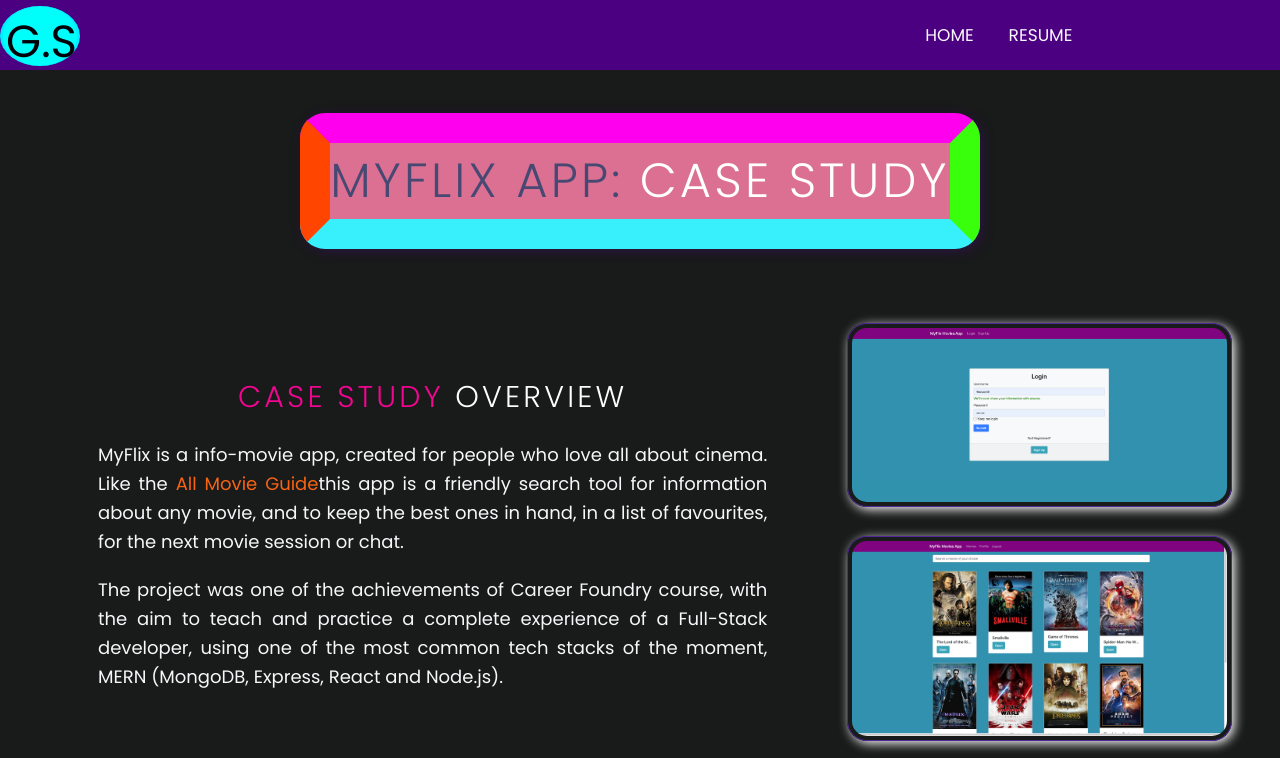
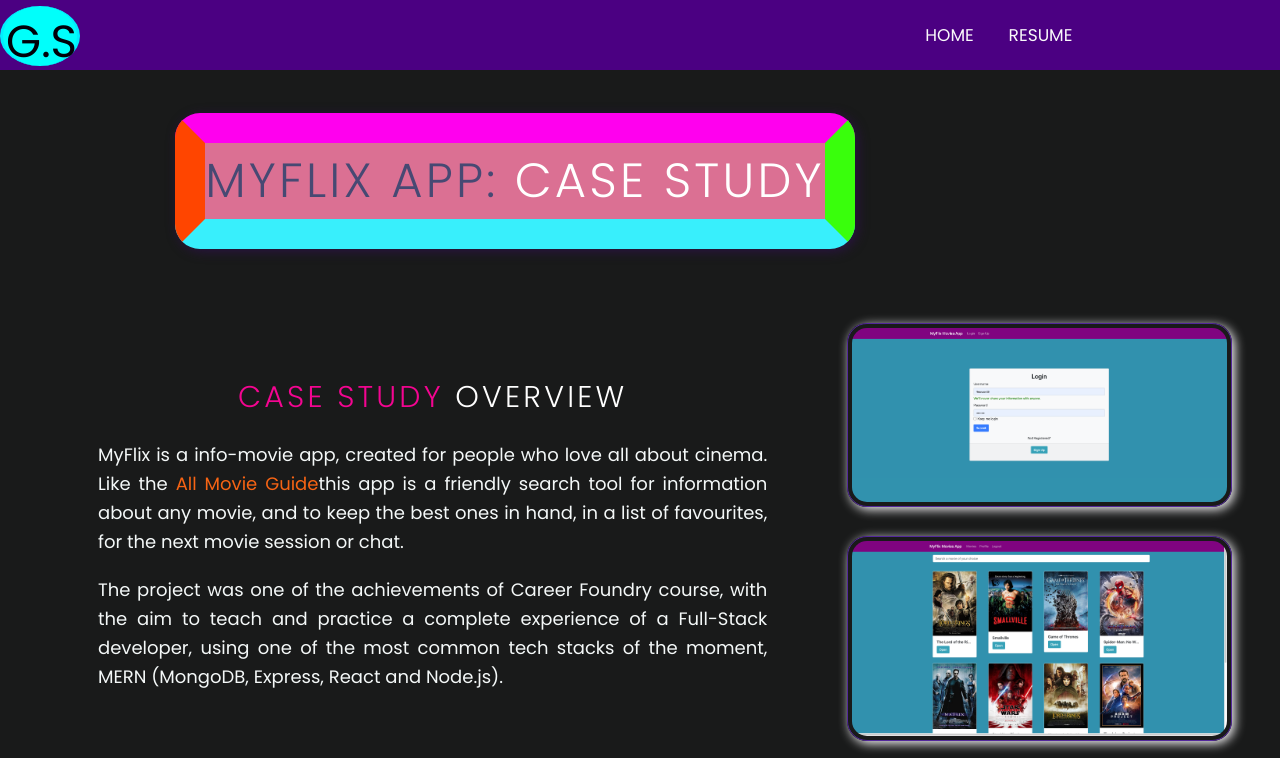
Before and after one commit to gabriel524/case-study, a plain HTML site: page index.html in a window 1280 px wide. Shown: the top 758 px of the page. Drawn offline with nearby package versions, Linux system fonts and the light colour scheme.

Commit message:
file change

```diff
--- a/index.html
+++ b/index.html
@@ -62,7 +62,7 @@
 
 <section id="study" class="section_wrapper">
       <div class="case-study__content-wrapper">
-        <div class="title_subtitle_center">
+        <div style="padding-right:250px;"  class="title_subtitle_center">
           <h2 class="section-title2">MyFlix App:<span> Case Study</span></h2>
         </div>
         <div class="case-study__list">
```
